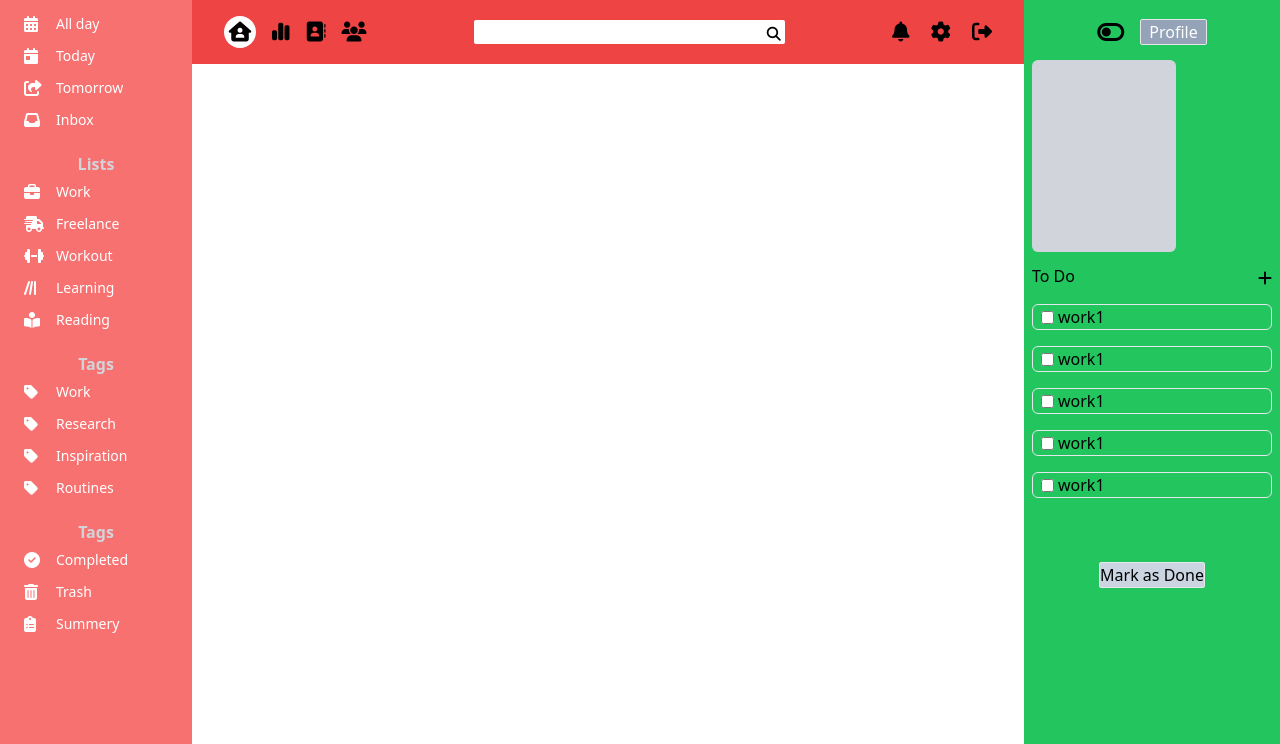
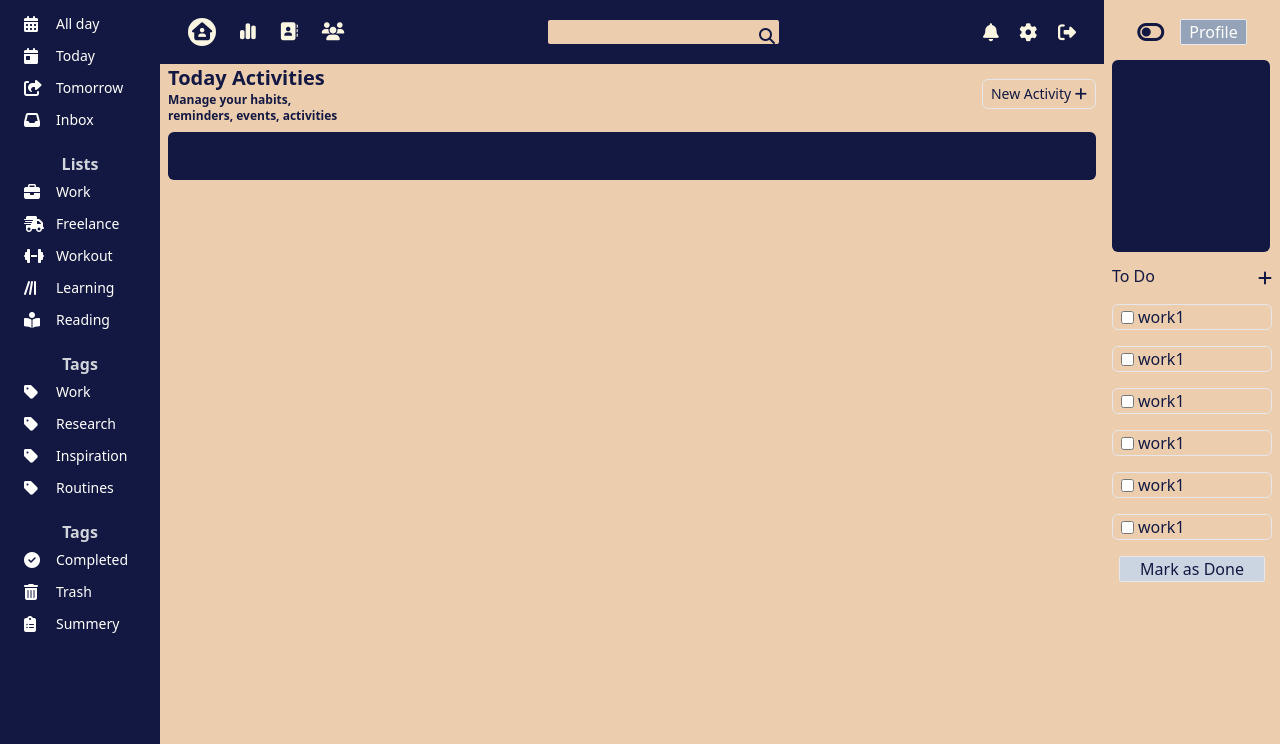
Before and after one commit to DKSha6922/To-Do-List, a website built with Vite: page index.html in a window 1280 px wide. Shown: the top 744 px of the page. Built offline with nearby package versions, Linux system fonts and the light colour scheme.

Commit message:
feat:ui improvements

```diff
--- a/assets/js/main.js
+++ b/assets/js/main.js
@@ -1 +1,12 @@
-// Write your javascript code here
+
+let showSideBarBtn = document.getElementById("burg-btn");
+let sideBar = document.getElementById("sidebar");
+
+
+showSideBarBtn.addEventListener("click",()=>{
+    if(sideBar.classList == "hidden"){
+    sideBar.classList.remove("hidden");
+    }else{
+        sideBar.classList.add("block");
+    }
+})
--- a/index.html
+++ b/index.html
@@ -15,8 +15,10 @@
       referrerpolicy="no-referrer"
     />
   </head>
-  <body class="flex">
-    <div class="h-[100vh] bg-red-400 w-[28%] md:w-[15%]">
+  <body>
+    <!--Sidebar-->
+    <div class="flex justify-center">
+    <div id="sidebar" class="flex-none w-40 h-[100vh] bg-primary hidden sm:block text-text">
       <ul class="py-2 text-center px-6">
         <li class="flex items-center text-white space-x-3 py-1">
           <i class="fa-solid fa-calendar-days text-base w-0 mr-5"></i>
@@ -31,7 +33,7 @@
           <a class="text-sm" href="">Tomorrow</a>
         </li>
         <li class="flex items-center text-white space-x-3 py-1">
-              <i class="fa-solid fa-inbox text-base w-0 mr-5 "></i>
+          <i class="fa-solid fa-inbox text-base w-0 mr-5"></i>
           <a class="text-sm" href="">Inbox</a>
         </li>
       </ul>
@@ -51,11 +53,11 @@
           <a class="text-sm" href="">Workout</a>
         </li>
         <li class="flex items-center text-white space-x-3 py-1">
-            <i class="fa-solid fa-lines-leaning text-base w-0 mr-5 "></i>
+          <i class="fa-solid fa-lines-leaning text-base w-0 mr-5"></i>
           <a class="text-sm" href="">Learning</a>
         </li>
         <li class="flex items-center text-white space-x-3 py-1">
-            <i class="fa-solid fa-book-open-reader text-base w-0 mr-5 "></i>
+          <i class="fa-solid fa-book-open-reader text-base w-0 mr-5"></i>
           <a class="text-sm" href="">Reading</a>
         </li>
       </ul>
@@ -79,11 +81,9 @@
         </li>
 
         <li class="flex items-center text-white space-x-3 py-1">
-          <i class="fa-solid fa-tag text-base w-0 mr-5 "></i>
+          <i class="fa-solid fa-tag text-base w-0 mr-5"></i>
           <a class="text-sm" href="">Routines</a>
         </li>
-
-
       </ul>
 
       <ul class="py-2 text-center px-6">
@@ -103,46 +103,79 @@
           <i class="fa-solid fa-clipboard-list text-base w-0 mr-5"></i>
           <a class="text-sm" href="">Summery</a>
         </li>
+      </ul>
 
-  </ul>
+
     </div>
-<div class="w-[65%]">
-    <div class="bg-red-500 h-16 flex items-center justify-between px-8 space-x-3">
 
-      <div class="flex items-center space-x-4 text-xl">
-        <div class="bg-white w-8 h-8 rounded-full flex items-center justify-center">
+    <!-- NavBar -->
+    <div class="text-primary flex-1 bg-secondry h-[100vh] relative">
+      <div
+        class="bg-primary text-text h-16 flex items-center justify-between px-2 md:px-7 space-x-3"
+      >
+        <div class="flex items-center space-x-2 md:space-x-6 md:text-lg text-sm">
+          <div
+            class="bg-text text-primary w-7 h-7 rounded-full flex items-center justify-center"
+          >
             <i class="fa-solid fa-house-user"></i>
           </div>
           <i class="fa-solid fa-chart-simple"></i>
           <i class="fa-solid fa-address-book"></i>
           <i class="fa-solid fa-users"></i>
         </div>
-      <div class="relative">
-        <input class="rounded-sm outline-none px-10" type="text">
-        <i class="fa-solid fa-magnifying-glass absolute top-1 right-1 text-sm"></i>
+
+        <div class="relative text-primary">
+          <i
+            class="fa-solid fa-magnifying-glass absolute top-1 right-1 text-base"
+          ></i>
+          <input class="rounded-sm outline-none bg-secondry  max-w-96" type="text" />
         </div>
-      <div class="space-x-4 text-xl">
+        <div class="space-x-4 text-sm md:text-lg hidden md:block">
           <i class="fa-solid fa-bell"></i>
           <i class="fa-solid fa-gear"></i>
           <i class="fa-solid fa-right-from-bracket"></i>
         </div>
+        <div class="md:hidden" id="burg-btn">
+          <i class="fa-solid fa-bars"></i>
         </div>
+
+      </div>
+
+      <div class="mx-4 sm:mx-2">
+        <div class="flex justify-between items-center">
+          <div>
+            <h1 class="md:text-xl font-bold">Today Activities</h1>
+            <p class="text-xs w-44 font-semibold">Manage your habits, reminders, events, activities</p>
+          </div>
+          <button class="border text-sm py-0.5 px-1 md:px-2 md:py-1 rounded-md">
+            New Activity
+            <i class="fa-solid fa-plus h-3"></i>
+          </button>
+        </div>
+
+        <div class="h-12 bg-primary my-2 rounded-md"></div>
 
 
       </div>
+      <div class="absolute bottom-5 text-primary bg-white rounded-full w-8 h-8 flex items-center justify-center mx-4 shadow-2xl">
+        <a href="#"><i class="fa-brands fa-github px-4 text-xl"></i></a>
+      </div>
+    </div>
 
-    <div class="bg-green-500 h-[100vh] w-[15%] md:w-[20%] py-4 space-y-3">
+    <!-- profileBar -->
+    <div
+      class="bg-secondry flex-initial w-44 text-primary h-[100vh]  py-4 space-y-3 hidden lg:block "
+    >
       <div class="flex justify-center items-center space-x-4">
         <button>
           <i class="fa-solid fa-toggle-off text-2xl"></i>
         </button>
-        <button class="border rounded-sm px-2 text-white bg-slate-400">Profile</button>
+        <button class="border rounded-sm px-2 text-white bg-slate-400">
+          Profile
+        </button>
       </div>
 
-      <div class=" w-36 h-48 mx-2 bg-gray-300 rounded-md">
-
-      </div>
-
+      <div class="w-[90%] h-48 mx-2 bg-primary rounded-md"></div>
 
       <div class="space-y-16 text-center">
         <div class="space-y-4">
@@ -151,33 +184,41 @@
             <i class="fa-solid fa-plus h-3"></i>
           </div>
           <div class="border mx-2 space-x-1 flex items-center px-2 rounded-md">
-            <input type="checkbox" name="" id="todo1">
+            <input type="checkbox" name="" id="todo1" />
             <label for="todo1">work1</label>
           </div>
 
           <div class="border mx-2 space-x-1 flex items-center px-2 rounded-md">
-            <input type="checkbox" name="" id="todo2">
+            <input type="checkbox" name="" id="todo2" />
             <label for="todo2">work1</label>
           </div>
 
           <div class="border mx-2 space-x-1 flex items-center px-2 rounded-md">
-            <input type="checkbox" name="" id="todo3">
+            <input type="checkbox" name="" id="todo3" />
             <label for="todo3">work1</label>
           </div>
 
           <div class="border mx-2 space-x-1 flex items-center px-2 rounded-md">
-            <input type="checkbox" name="" id="todo4">
+            <input type="checkbox" name="" id="todo4" />
             <label for="todo4">work1</label>
           </div>
 
           <div class="border mx-2 space-x-1 flex items-center px-2 rounded-md">
-            <input type="checkbox" name="" id="todo5">
+            <input type="checkbox" name="" id="todo5" />
             <label for="todo5">work1</label>
           </div>
+
+          <div class="border mx-2 space-x-1 flex items-center px-2 rounded-md">
+            <input type="checkbox" name="" id="todo5" />
+            <label for="todo5">work1</label>
           </div>
-
-        <button class="border rounded-sm bg-slate-300 ">Mark as Done</button>
+          <button class="border rounded-sm px-5 bg-slate-300">
+            Mark as Done
+          </button>
         </div>
       </div>
+    </div>
+  </div>
+  <script src="assets/js/main.js"></script>
   </body>
 </html>
--- a/tailwind.config.js
+++ b/tailwind.config.js
@@ -2,7 +2,15 @@
 export default {
   content: ["./index.html", "./src/**/*.{js,ts,jsx,tsx}"],
   theme: {
-    extend: {},
+    extend: {
+      colors:{
+        'primary':"#131842",
+        "secondry":"#ECCEAE",
+        "text":"#FBF6E2",
+        "optional":"#E68369",
+      },
+    },
+
   },
   plugins: [],
 };
--- a/vite.config.js
+++ b/vite.config.js
@@ -2,7 +2,7 @@ import { defineConfig } from "vite";
 import { resolve } from "path";
 
 export default defineConfig({
-  base: '/YOUR_BASE/',
+  base: '/To-Do-List/',
     build: {
       rollupOptions: {
         input: {
```
Lines whose indentation alone changed are shown as unchanged.
